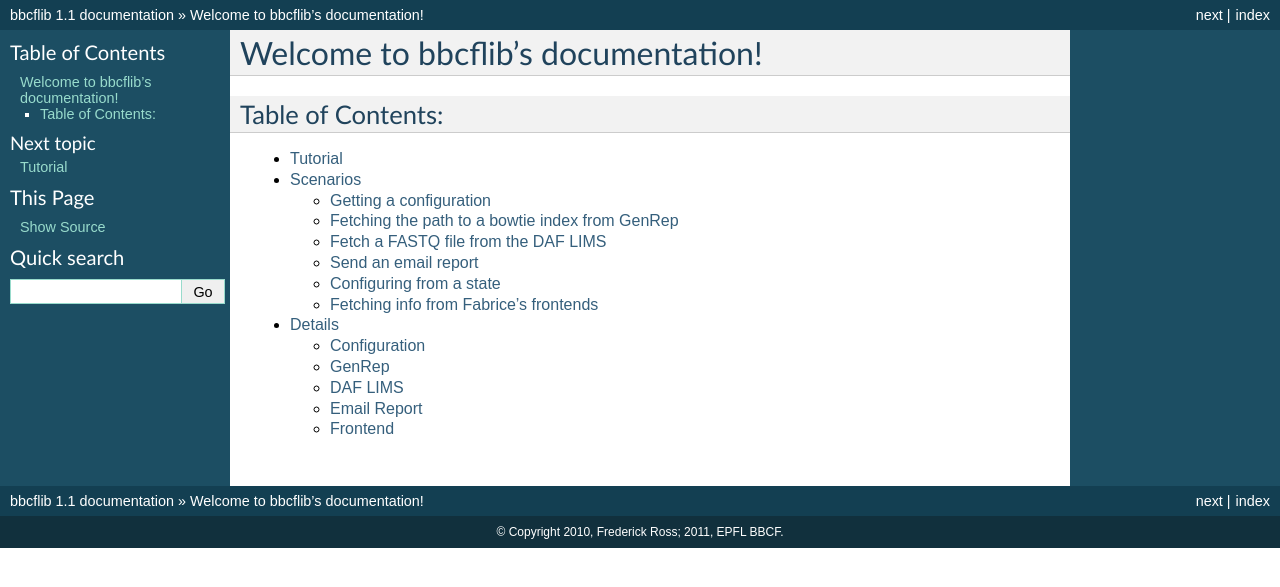
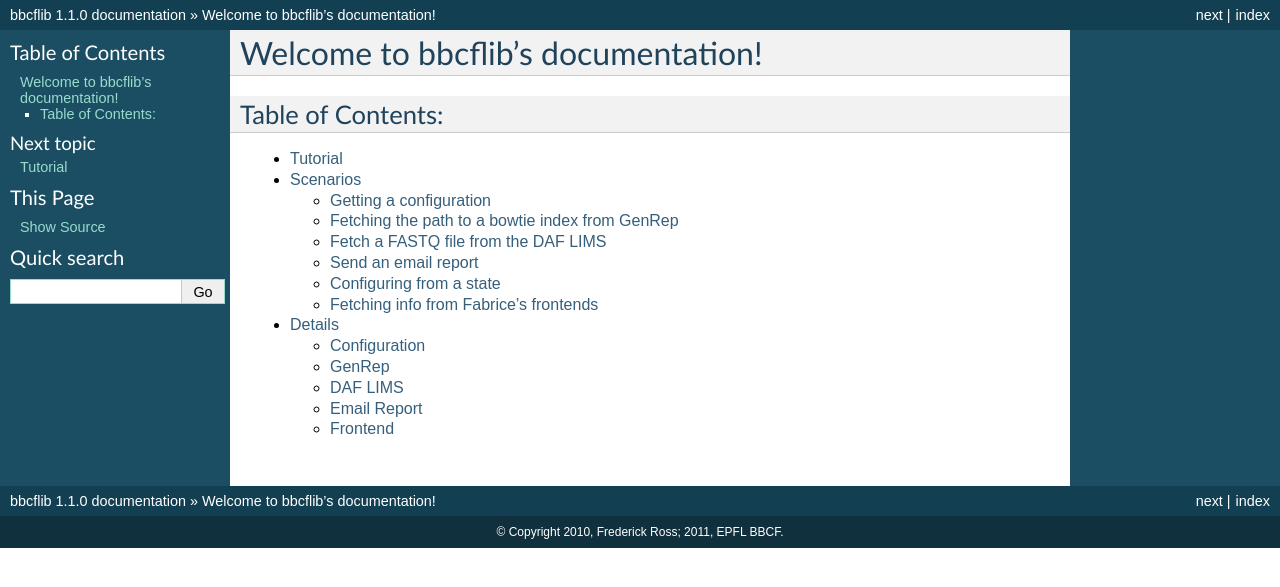
Before and after one commit to bbcf/bbcflib, a Sphinx documentation site: the page built from doc/index.rst, in a window 1280 px wide. Shown: the top 587 px of the page. Built offline with Sphinx 7.4.7, drawn with Linux system fonts in a browser that asks for light colours; formulas are drawn with MathJax 3.

Commit message:
Set the version number to standard three digit number instead of two

```diff
--- a/bbcflib/__init__.py
+++ b/bbcflib/__init__.py
@@ -78,7 +78,7 @@
 
 b'This module needs Python 2.6 or later.'
 
-__version__ = 1.1
+__version__ = 1.1.0
 
 from ConfigParser import ConfigParser
 from genrep import GenRep, Assembly
--- a/doc/conf.py
+++ b/doc/conf.py
@@ -57,9 +57,9 @@
 # built documents.
 #
 # The short X.Y version.
-version = '1.1'
+version = '1.1.0'
 # The full version, including alpha/beta/rc tags.
-release = '1.1'
+release = '1.1.0'
 
 # The language for content autogenerated by Sphinx. Refer to documentation
 # for a list of supported languages.
--- a/setup.py
+++ b/setup.py
@@ -2,7 +2,7 @@
 
 setup(
       name             = 'bbcflib',
-      version          = '1.1',
+      version          = '1.1.0',
       description      = 'Utility modules for deploying workflows in the BBCF',
       long_description = open('README.md').read(),
       license          = 'GNU General Public License 3.0',
```
Also changed, not shown: README.md (+2 -1 lines).
